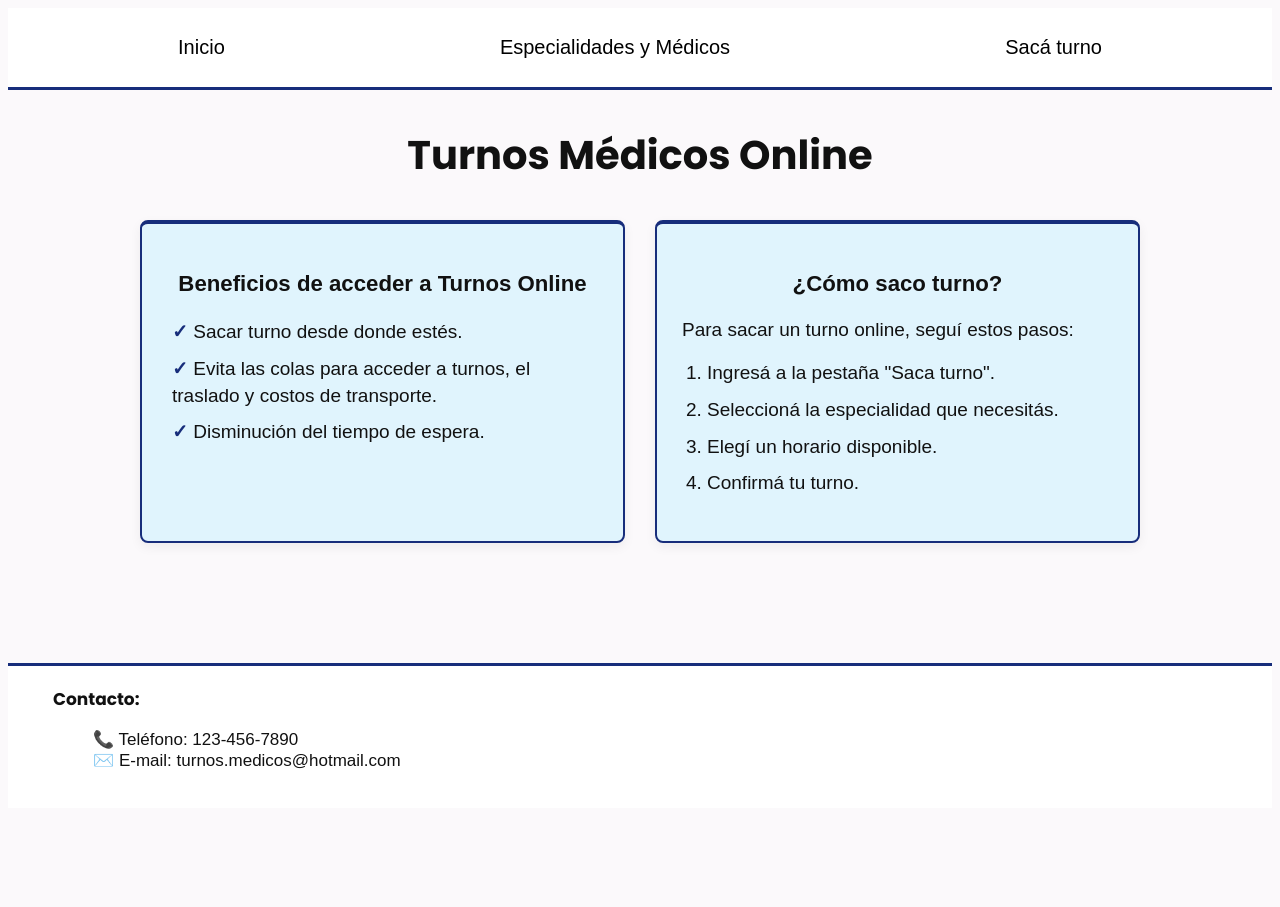
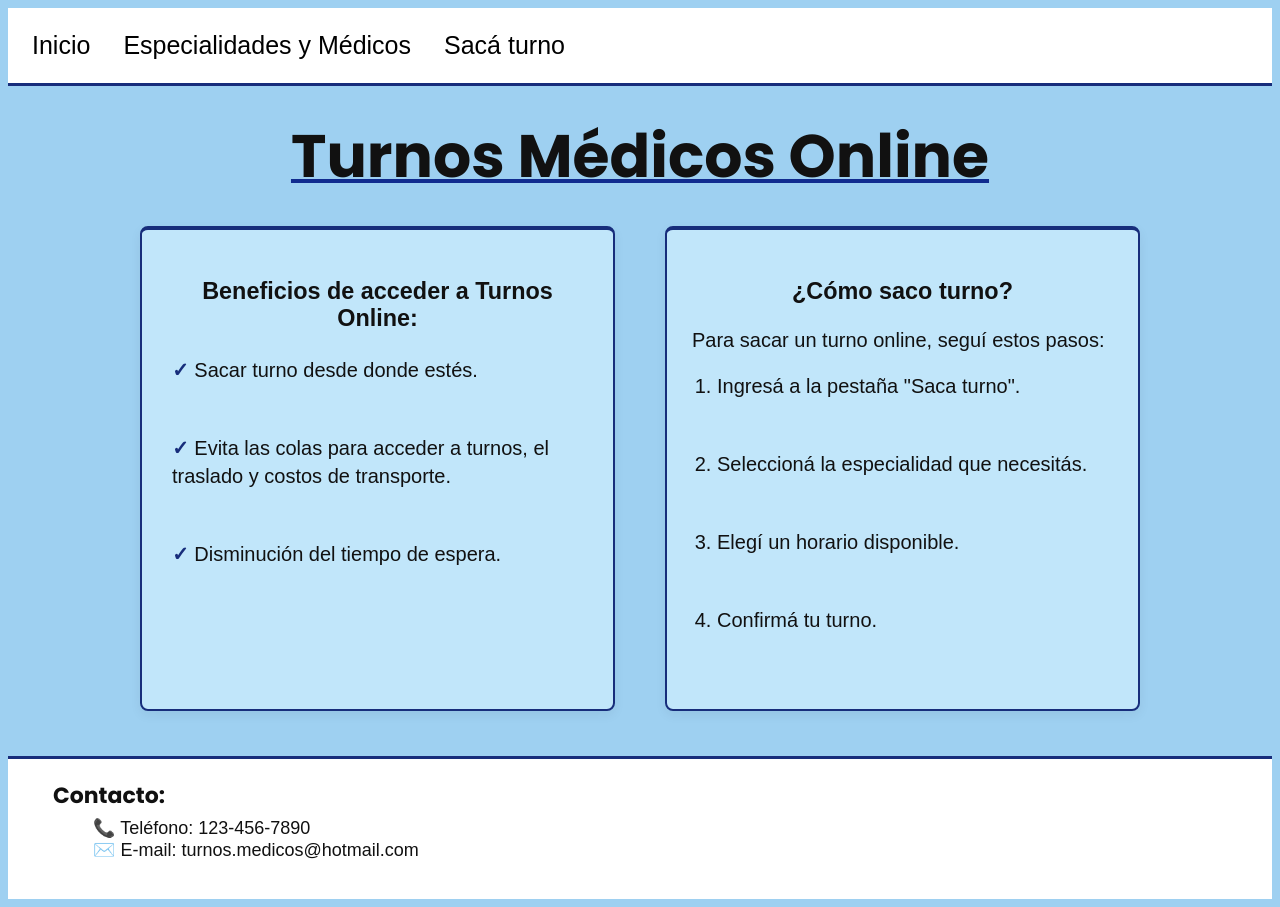
Before and after one commit to jpradells-lnx/TP-FINAL, a plain HTML site: page frontend/index.html in a window 1280 px wide. Before the commit the page ends 816 px from the top, so only its background shows below. Drawn offline with Linux system fonts and the light colour scheme.

Commit message:
Modifico un poco el css, html y linkeo especialidades.hmtl con scripts.js

```diff
--- a/frontend/especialidades.html
+++ b/frontend/especialidades.html
@@ -7,7 +7,7 @@
     </head>
     <body>
         <div class="navbar">
-            <a class="active" href="index.html">Inicio</a>
+            <a href="index.html">Inicio</a>
             <a href="especialidades.html">Especialidades y Médicos</a>
             <a href="turnos.html">Sacá turno</a>
         </div>
@@ -26,35 +26,6 @@
             </ul>
         </div>
 
-        <script>
-            let lista = document.getElementById("especialidades-lista");
-
-            async function cargarEspecialidades() {
-            try {
-
-                const respuesta = await fetch("http://localhost:3000/api/especialidades");
-
-                if (!respuesta.ok) {
-                    throw new Error("Error " + respuesta.status);
-                }
-
-                const especialidades = await respuesta.json();
-
-                especialidades.forEach((esp) => {
-                    const elemento = document.createElement("li");
-                    elemento.textContent = esp.nombre;
-                    lista.appendChild(elemento);
-                });
-                } catch (err) {
-                    const elemento = document.createElement("li");
-                    elemento.textContent = "No se pudieron cargar las especialidades.";
-                    lista.appendChild(elemento);
-                    console.error(err);
-                }
-            }
-
-            cargarEspecialidades();
-
-        </script>
+        <script src="scripts.js"></script>
     </body>
 </html>
--- a/frontend/index.html
+++ b/frontend/index.html
@@ -10,7 +10,7 @@
     </head>
     <body>
         <div class="navbar">
-            <a class="active" href="index.html">Inicio</a>
+            <a href="index.html">Inicio</a>
             <a href="especialidades.html">Especialidades y Médicos</a>
             <a href="turnos.html">Sacá turno</a>
         </div>
@@ -21,7 +21,7 @@
 
         <div class="contenido">
             <div class="izquierda">
-                <h3>Beneficios de acceder a Turnos Online</h3>
+                <h3>Beneficios de acceder a Turnos Online:</h3>
                 <ul>
                     <li>Sacar turno desde donde estés.</li>
                     <li>Evita las colas para acceder a turnos, el traslado y costos de transporte.</li>
--- a/frontend/styles.css
+++ b/frontend/styles.css
@@ -1,42 +1,43 @@
 .navbar {
     border-bottom: 3px solid rgb(23, 45, 123);
-    padding: 20px 40px;
+    padding: 15px 10px;
     display: flex;
-    justify-content: space-around;
-    gap: 15px;
+    justify-content: flex-start;
+    gap: 5px;
     background-color: white;
 }
 
 .navbar a {
     text-decoration: none;
-    font-size: 20px;
+    font-size: 25px;
     padding: 8px 14px;
     color: black;
-    border-radius: 6px;
     transition: background-color 0.2s;
     font-family: sans-serif;
 }
 
-.titulo {
-    text-align: center;
-    margin: 35px 0;
+.navbar a:hover {
+    background-color: rgb(133, 157, 245);
+    text-decoration: underline 2px;
+    border-radius: 15px;
 }
 
 .titulo h1 {
     font-family: 'Poppins', sans-serif;
-    font-size: 40px;
+    font-size: 60px;
     text-align: center;
-    margin: 0;
+    text-decoration: underline 4px solid rgb(17, 44, 143);
+    margin: 25px;
 }
 
 .contenido li {
-    margin-bottom: 10px;
+    margin-bottom: 50px;
     line-height: 1.4;
 }
 
 body {
     font-family: Arial;
-    background-color: #fbf9fb;
+    background-color: #9ed0f1;
     color: #111111;
     min-height: 100vh;
     display: flex;
@@ -45,10 +46,8 @@ body {
 
 .contenido {
     display: flex;
-    gap: 30px;
-    font-size: 19px;
-    align-items: stretch;
-    justify-content: center;
+    gap: 50px;
+    font-size: 20px;
     max-width: 1000px;
     margin: 0 auto 45px auto;
     padding: 0 20px;
@@ -62,8 +61,6 @@ body {
     border-radius: 8px;
     padding: 25px;
     background-color: rgba(212, 242, 255, 0.659);
-    flex-direction: column;
-    justify-content: flex-start;
 }
 
 .izquierda ul {
@@ -92,12 +89,15 @@ body {
     margin-top: auto;
 }
 
-.footer p{
+.footer p {
     font-family: 'Poppins', sans-serif;
-    margin-top: 0;
+    font-size: 22px;
+    margin-top: 0px;
+    margin-bottom: 0px;
 }
 
-.footer ul{
-
+.footer ul {
     list-style: none;
+    font-size: 18px;
+    margin-top: 5px;
 }
```
Also changed, not shown: frontend/scripts.js (+27 -0 lines), frontend/turnos.html (+1 -1 lines).
